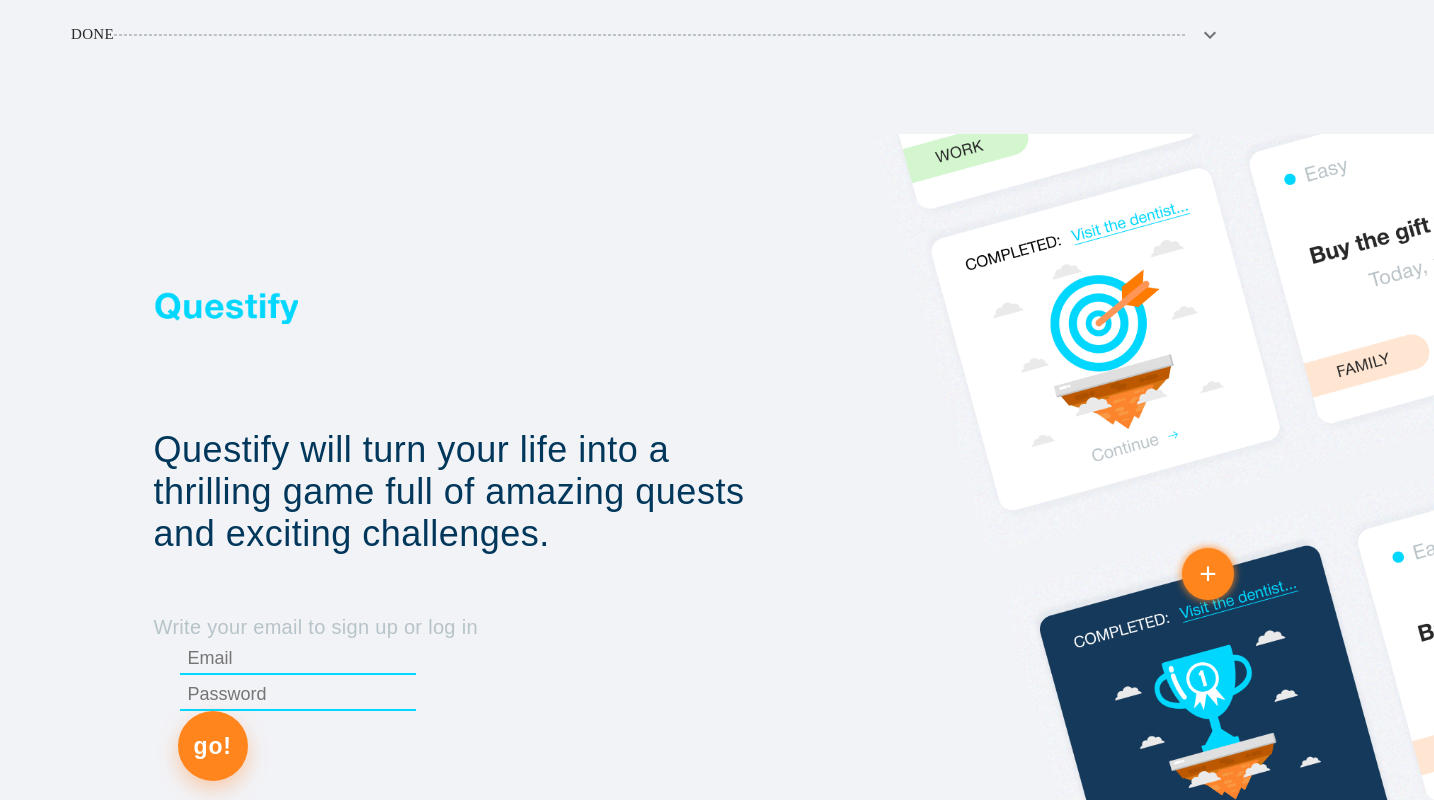
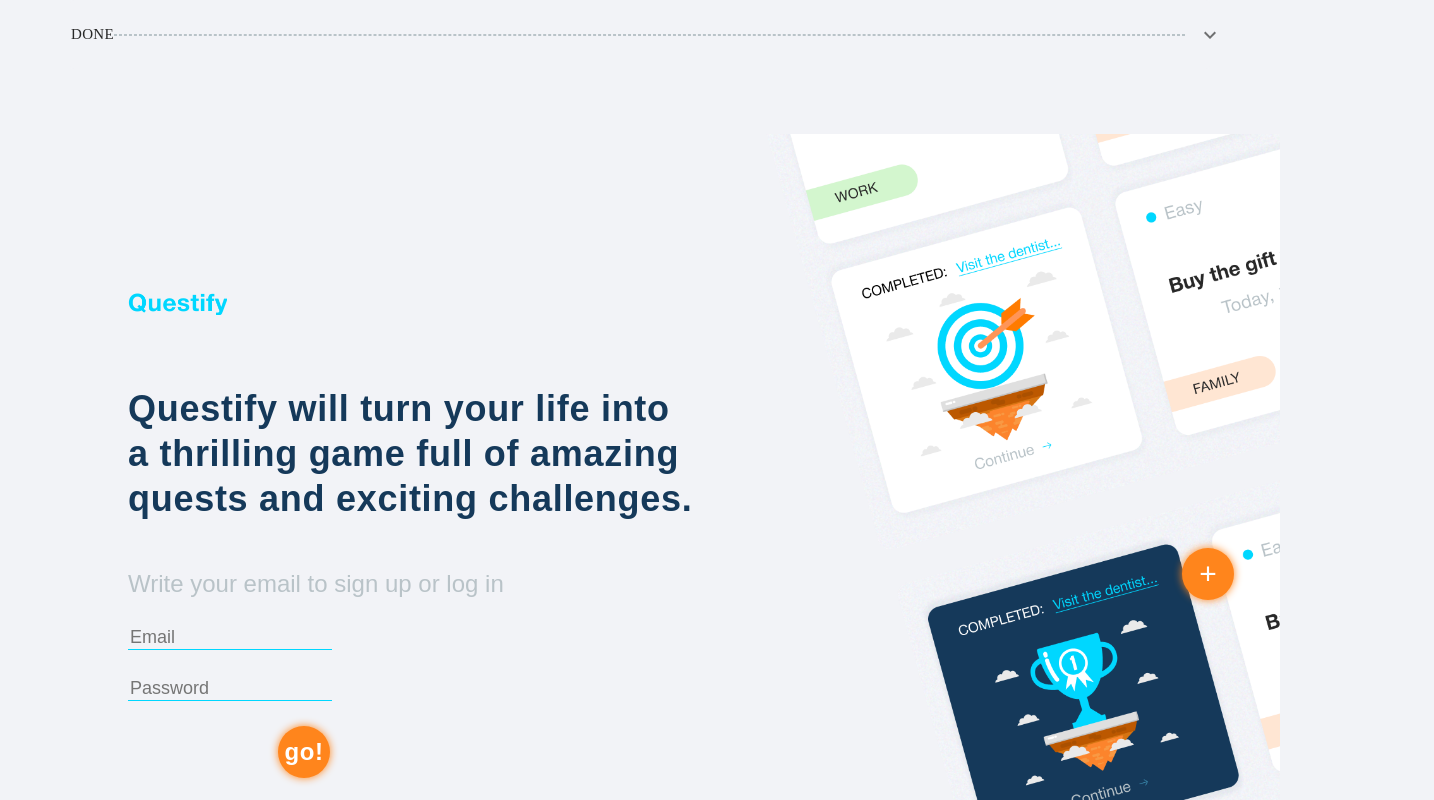
Before and after one commit to wojciechonoszko/questify-frontend, a React (Create React App) app: page / in a window 1280 px wide. Shown: the part 160-960 px from the top of the page, 1434 px wide, since content can reach past the window. Built offline with nearby package versions, Linux system fonts and the light colour scheme.

Commit message:
poprawa wyglądu

```diff
--- a/src/components/Login/Login.module.css
+++ b/src/components/Login/Login.module.css
@@ -1,14 +1,14 @@
 .login_container {
-  width: 300px;
+  width: 290px;
 }
 
 .logo {
   display: block;
   margin: 0;
   padding: 0;
-  width: 108px;
-  height: 34px;
-  margin-bottom: 120px;
+  width: 99px;
+  height: 24px;
+  margin: 60px 0;
   background-image: url("../../../assets/images/Questify.png");
   background-size: contain;
   background-repeat: no-repeat;
@@ -16,22 +16,23 @@
 }
 
 .login__slogan {
-  margin-bottom: 40px;
-  width: 290px;
+  margin-bottom: 30px;
+  width: 285px;
   font-family: "HelveticaNeueCyrBold", sans-serif;
-  font-size: 15px;
-  line-height: 1.667;
-  letter-spacing: 0.65px;
-  color: #00375b;
+  height: 87px;
+  font-weight: 700;
+  font-size: 18px;
+  line-height: 29px;
+  letter-spacing: 0.02em;
+  color: #15395A;
 }
 
 .login_form {
-  display: flex;
   position: relative;
   align-items: center;
   margin: 0;
   padding: 0;
-  max-width: 380px;
+  max-width: 290px;
 }
 
 .label_text {
@@ -43,24 +44,22 @@
   margin: 0 auto;
   padding: 0;
   font-family: "HelveticaNeueCyrBold", sans-serif;
-  font-size: 12px;
-  line-height: 14px;
-  font-weight: 200;
-  color: #b6c4c9;
+  font-size: 14px;
+  line-height: 45px;
+  font-weight: 400;
+  color: #B9C3C8;
 }
 
 .login__input {
   display: inline-block;
-  margin: 0;
-  margin-top: 22px;
-  padding: 4px 8px;
-  width: 190px;
+  margin-top: 20px;
+  width: 290px;
   font-family: "HelveticaNeueCyrBold", sans-serif;
-  font-size: 20px;
-  line-height: 24px;
+  font-size: 18px;
+  line-height: 18px;
   border: 0;
-  border-bottom: 2px solid #00d8ff;
-  color: #00d8ff;
+  border-bottom: 1px solid #00D7FF;
+  color: #00D7FF;
   background-color: transparent;
   cursor: pointer;
 }
@@ -78,86 +77,69 @@
 
 .login_button {
   display: inline-block;
-  position: absolute;
-  margin: 0;
-  padding: 14px 12px;
-  left: 212px;
-  top: 40px;
-  cursor: pointer;
+  position: relative;
+  width: 52px;
+  height: 52px;
+  margin: 23px auto;
+  margin-left: 40%;
   font-family: "HelveticaNeueCyrBold", sans-serif;
-  font-size: 15px;
-  line-height: 22px;
-  letter-spacing: 1px;
+  font-size: 24px;
+  font-weight: 700;
+  line-height: 24px;
+  letter-spacing: 0.02em;
   color: #ffffff;
+  text-align: center;
   background-color: #ff851c;
   border: 0;
-  outline: none;
   border-radius: 50%;
-  box-shadow: 0px 8px 20px 0px rgba(255, 127, 27, 0.35);
+  filter: drop-shadow(0px 0px 4px #FF851C);
 }
 
 .login_button:hover {
   cursor: pointer;
-  background-color: rgb(0, 216, 255);
-  box-shadow: 0px 8px 20px 0px rgba(0, 216, 255, 0.35);
+  background-color: #00D7FF;
+  filter: drop-shadow(0px 0px 4px #00D7FF);
 }
 
-.login_button:focus {
-  outline: none;
-}
-
-.login_button:active {
-  background-color: rgb(0, 171, 215);
-  box-shadow: 0px 8px 20px 0px rgba(0, 171, 215, 0.35);
-  outline: none;
-}
-
-@media(min-width: 767px) and (max-width:1023px) {
+@media(min-width: 768px) and (max-width:1279px) {
   .login_container {
-    width: 600px;
+    width: 375px;
+    margin-left: 10%;
+    margin-top: 30%;
   }
 
   .logo {
-    margin-bottom: 112px;
-    width: 144px;
-    height: 42px;
+    margin-bottom: 50px;
+    width: 82px;
+    height: 20px;
   }
 
   .login__slogan {
     margin: 0;
     margin-bottom: 44px;
-    width: 490px;
-    font-size: 30px;
-    line-height: 40px;
-    letter-spacing: 1.25px;
+    width: 377px;
+    font-size: 24px;
+    line-height: 33px;
   }
 
   .login_form {
     display: flex;
     position: relative;
     flex-wrap: wrap;
-    width: 500px;
+    width: 350px;
     margin: 0;
   }
 
   .login__label {
     display: block;
-    width: 100%;
-    margin: 0;
     font-size: 18px;
-    line-height: 20px;
-    letter-spacing: 1.3px;
+    line-height: 45px;
   }
 
   .login__input {
     display: inline-block;
-    margin: 0;
-    margin-top: 48px;
-    padding: 4px 6px;
-    width: 180px;
-    font-size: 24px;
-    line-height: 28px;
-
+    margin-top: 20px;
+    width: 200px;
   }
 
   .login__input:focus {
@@ -165,71 +147,56 @@
   }
 
   .login_button {
-    padding: 22px 16px;
-    position: absolute;
-    top: 60px;
-    left: 220px;
-    font-size: 23px;
-    line-height: 26px;
-    letter-spacing: 0.8px;
+   margin: 0px;
+   position: absolute;
+   top: 170px;
+   left: 150px;
   }
 }
 
-@media(min-width: 1024px) {
+@media(min-width: 1280px) {
   .login_container {
-    width: 725px;
+    width: 570px;
+    margin-left: 10%;
+    margin-top: -10%;
   }
 
   .logo {
-    margin-bottom: 100px;
-    width: 144px;
-    height: 42px;
+    margin-bottom: 70px;
+    width: 99px;
+    height: 24px;
   }
 
   .login__slogan {
-    margin: 0;
-    padding-bottom: 60px;
-    width: 630px;
+    margin-bottom: 35px;
+    width: 570px;
+    height: 140px;
     font-size: 36px;
-    line-height: 42px;
-    letter-spacing: 0.5px;
+    line-height: 45px;
   }
 
   .login_form {
     display: block;
     margin: 0;
-    /* min-width: 100%; */
-
   }
 
   .login__label {
     display: inline-block;
-    margin: 0;
-    padding: 0;
-    font-size: 20px;
-    line-height: 24px;
-    font-weight: 300;
-    letter-spacing: 0.3px;
+    width: 400px;
+    font-size: 24px;
+    line-height: 45px;
+    font-weight: 400;
   }
 
   .login__input {
     display: inline-block;
-    margin: 0;
-    margin-left: 26px;
-    padding: 4px 8px;
-    width: 220px;
-    font-size: 24px;
-    line-height: 26px;
+    width: 200px;
   }
 
   .login_button {
-    position: unset;
-    margin: 0;
-    padding: 22px 16px;
-    margin-left: 24px;
-    font-weight: 700;
-    font-size: 23px;
-    line-height: 26px;
-    letter-spacing: 0.8px;
+    margin: 0px;
+    position: absolute;
+    top: 165px;
+    left: 150px;
   }
 }
--- a/src/pages/LandingPage/LandingPage.module.css
+++ b/src/pages/LandingPage/LandingPage.module.css
@@ -3,7 +3,6 @@
   height: 100vh;
   display: flex;
   justify-content: center;
-  align-items: center;
   background-image: url("../../../assets/images/landing_page_bg_mobile.png");
   background-repeat: no-repeat;
   background-position: bottom;
@@ -16,14 +15,14 @@
     background-repeat: no-repeat;
     background-size: cover;
     background-position: center;
+    justify-content: left;
   }
 }
 
-@media (min-width: 1024px) {
+@media (min-width: 1280px) {
   .landingPage {
+    align-items: center;
     background-image: url("../../../assets/images/landing_page_bg.png");
     background-repeat: no-repeat;
-    justify-content: flex-start;
-    padding-left: 12%;
   }
 }
```
